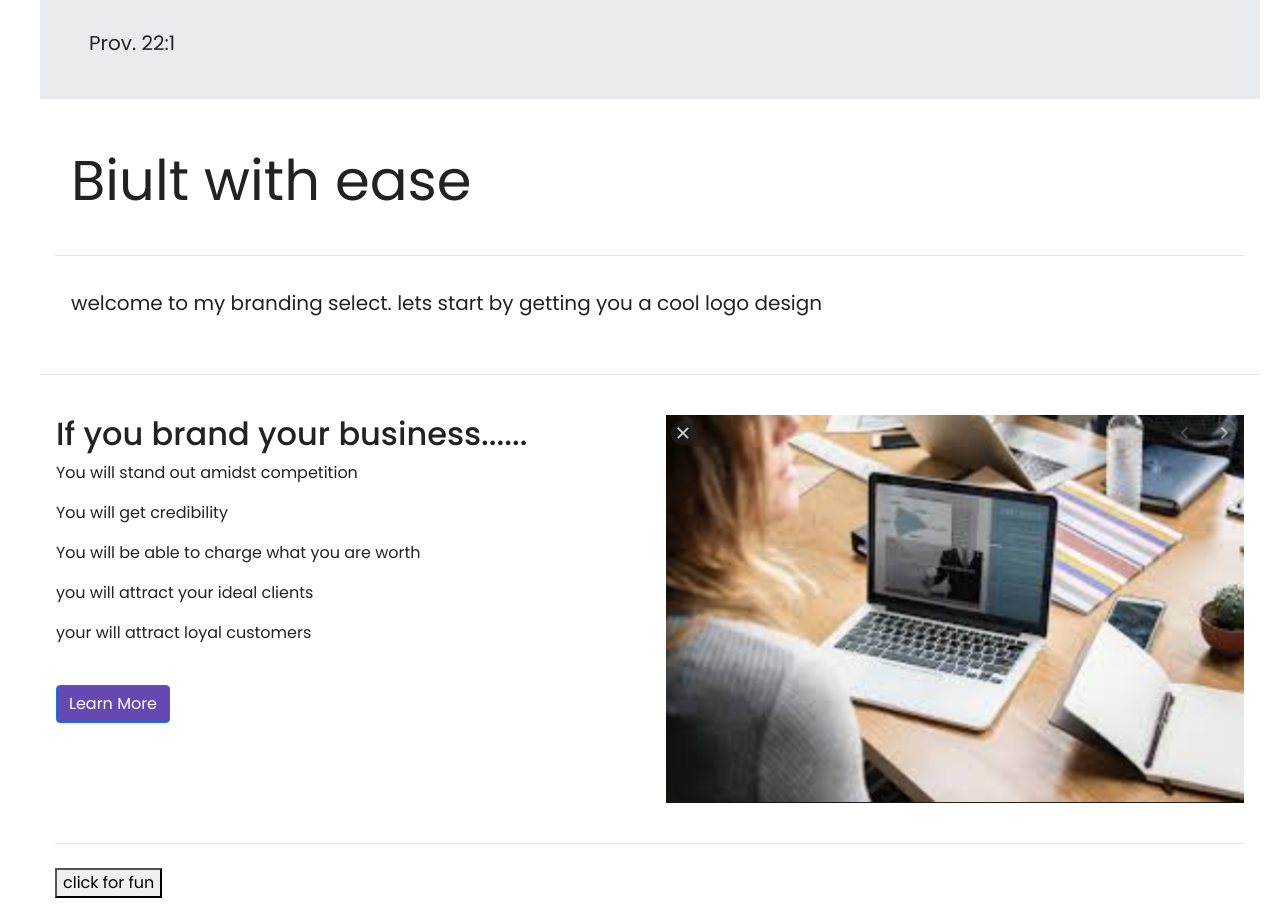
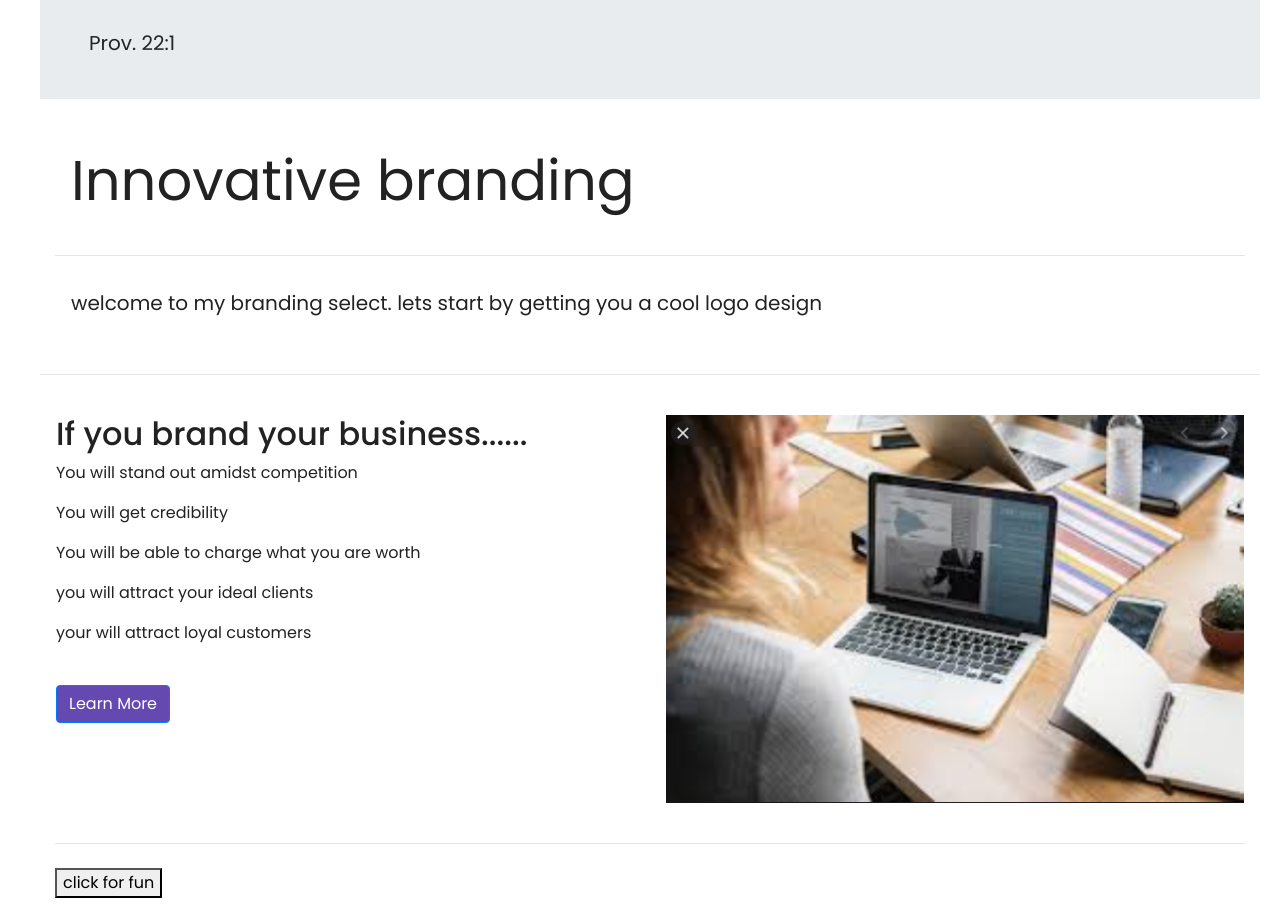
Before and after one commit to eljoz/Eljozavi, a plain HTML site: page index.html in a window 1280 px wide. Shown: the part 2297-3208 px from the top of the page. Drawn offline with nearby package versions, Linux system fonts and the light colour scheme.

Commit message:
first commit

```diff
--- a/index.html
+++ b/index.html
@@ -169,7 +169,7 @@
   <!--Welcome Section-->
   <div class="container-fluid padding">
       <div class="col-12">
-          <h1 class="display-4">Biult with ease</h1>
+          <h2 class="display-4">Innovative branding</h2>
 
       </div>
       <hr>
```
